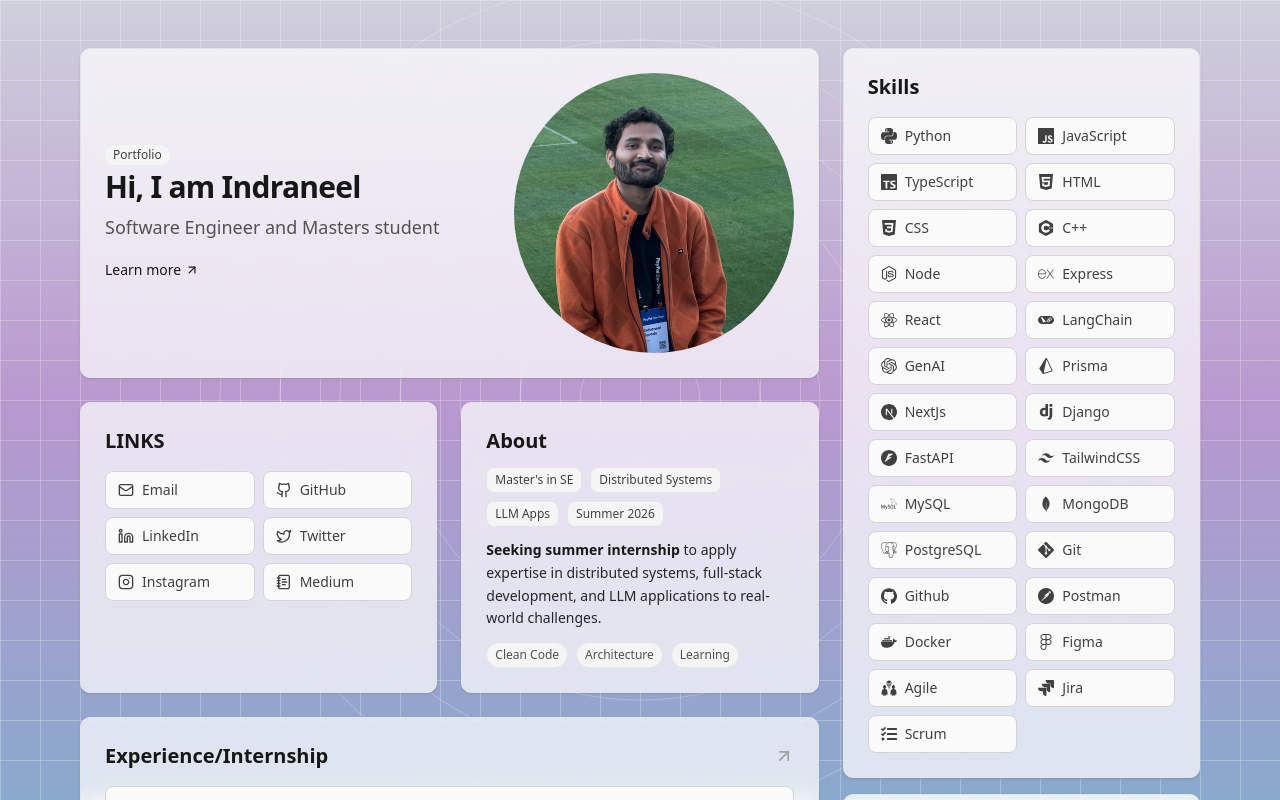
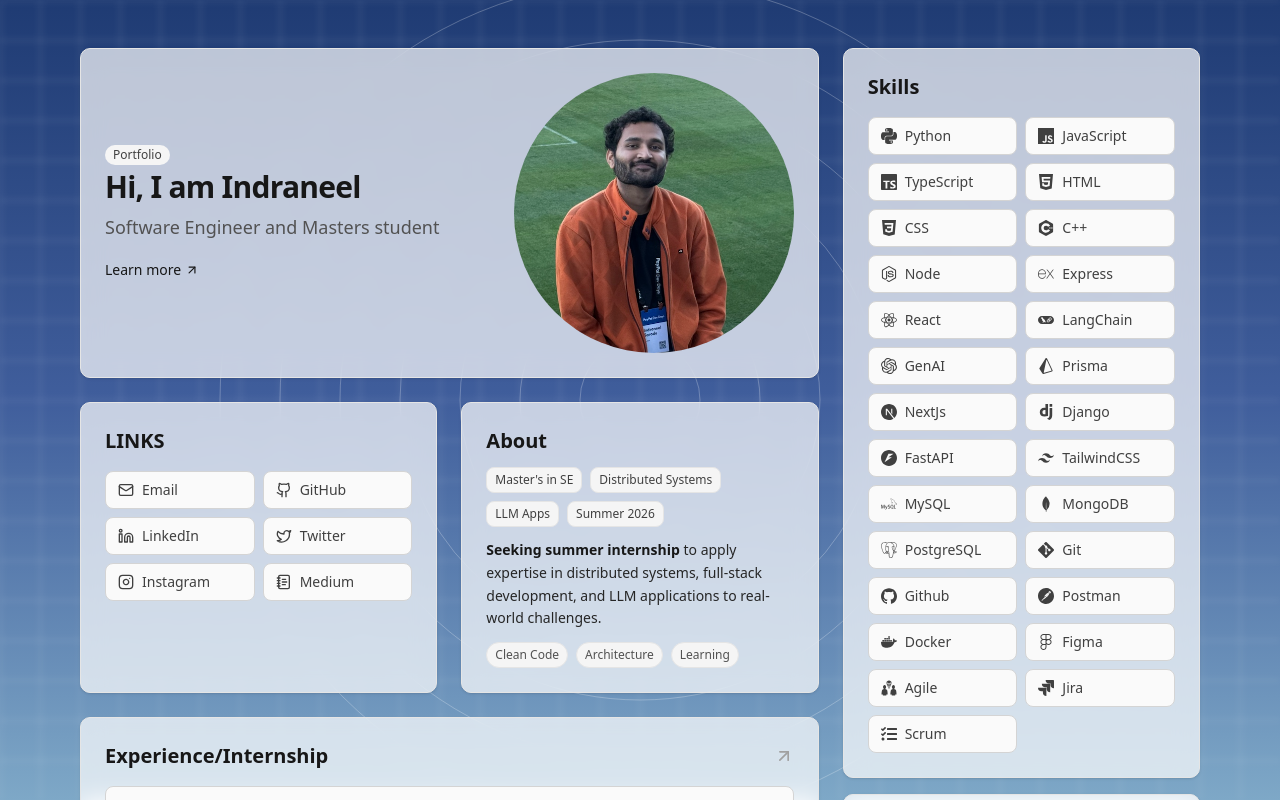
Before and after one commit to neels22/portfolio, a Next.js app: page / in a window 1280 px wide. Shown: the top 800 px of the page. Built offline with nearby package versions, Linux system fonts and the light colour scheme; a web font is replaced by a local one.

Commit message:
chore: switch background gradient to nordic dusk palette, applied blur filter

```diff
--- a/components/BackgroundGrid.tsx
+++ b/components/BackgroundGrid.tsx
@@ -547,6 +547,8 @@
 
 // export default BackgroundGrid;
 
+//background: `linear-gradient(to bottom, #cfd0dc, #b998cf, #89a9cc)`
+
 
 
 ///////////////////////////////////////////////////////////
@@ -563,11 +565,12 @@ const PastelGridBackgroundDarker = () => {
       <div
         className="absolute inset-0"
         style={{
-          background: `linear-gradient(to bottom, #cfd0dc, #b998cf, #89a9cc)`
+          background: `linear-gradient(to bottom, #1f3b73, #405e9c, #7ea8c7)`
         }}
       />
 
       {/* Grid overlay with darker tone */}
+      <div className="absolute inset-0 blur-[3px]">
         <div
           className="absolute inset-0"
           style={{
@@ -579,6 +582,7 @@ const PastelGridBackgroundDarker = () => {
             backgroundSize: `${gridSize}px ${gridSize}px`,
           }}
         />
+      </div>
 
       {/* Concentric semi-circles */}
       <svg className="absolute inset-0 w-full h-full">
```
Lines whose indentation alone changed are shown as unchanged.
